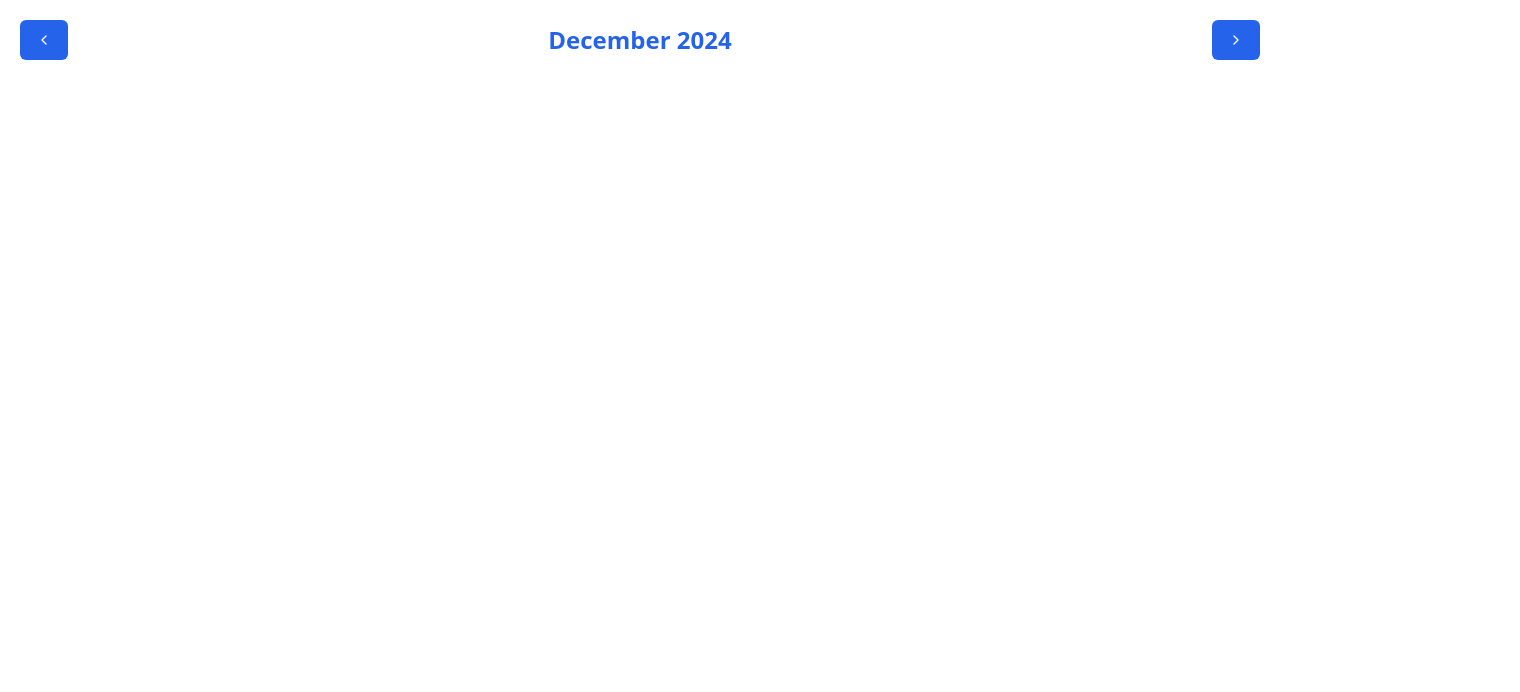
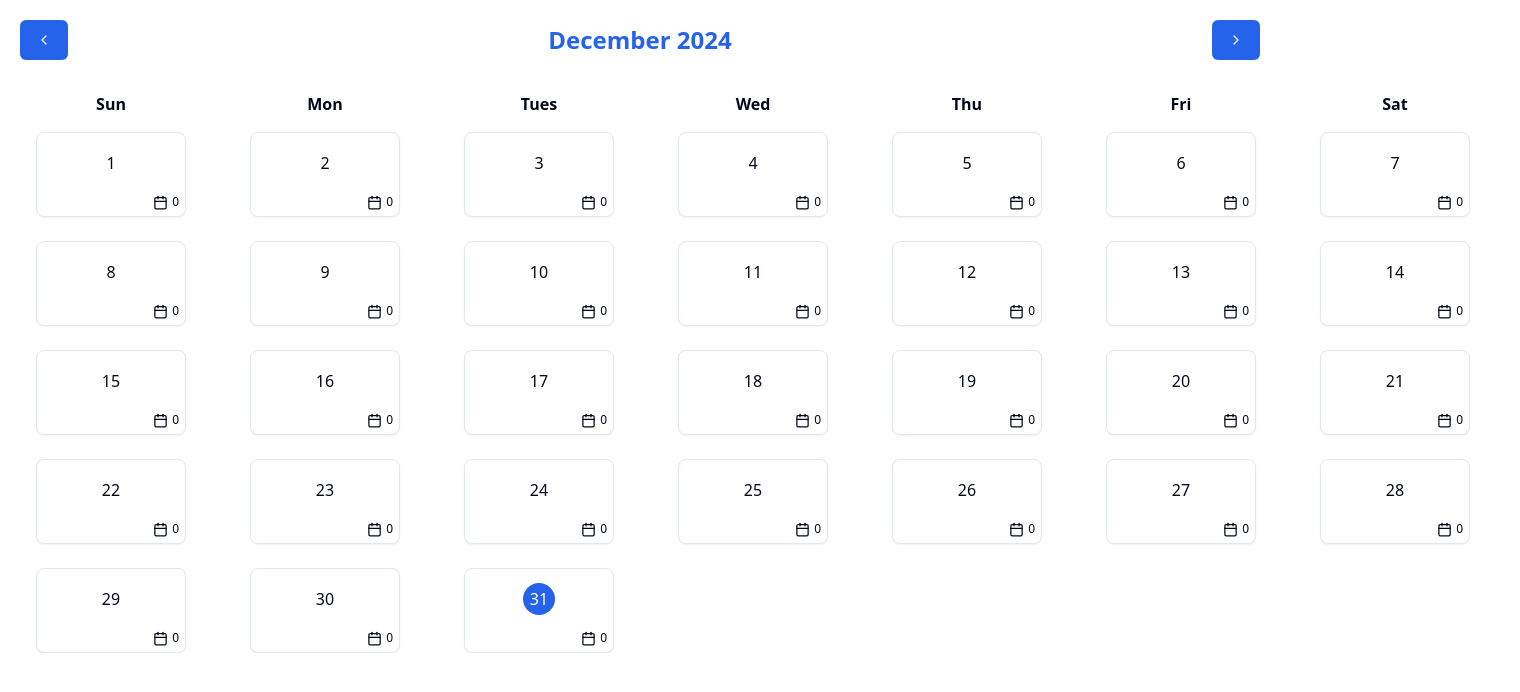
Before and after one commit to HimanshuS1nha/Dacoid-Internship-Task, a React (Vite) app: page / in a window 1280 px wide. Shown: the top 692 px of the page, 1520 px wide, since content can reach past the window. Built offline with nearby package versions, Linux system fonts and the light colour scheme.

Commit message:
Calendar UI complete

```diff
--- a/package.json
+++ b/package.json
@@ -10,6 +10,7 @@
     "preview": "vite preview"
   },
   "dependencies": {
+    "@radix-ui/react-label": "^2.1.1",
     "@radix-ui/react-slot": "^1.1.1",
     "class-variance-authority": "^0.7.1",
     "clsx": "^2.1.1",
@@ -19,6 +20,7 @@
     "react-dom": "^18.3.1",
     "tailwind-merge": "^2.6.0",
     "tailwindcss-animate": "^1.0.7",
+    "uuid": "^11.0.3",
     "zustand": "^5.0.2"
   },
   "devDependencies": {
--- a/src/App.tsx
+++ b/src/App.tsx
@@ -1,6 +1,7 @@
 import { ChevronLeft, ChevronRight } from "lucide-react";
 
 import { Button } from "@/components/ui/button";
+import Calendar from "@/components/Calendar";
 
 import { useMonth } from "@/hooks/useMonth";
 import { useYear } from "@/hooks/useYear";
@@ -41,6 +42,8 @@ const App = () => {
           <ChevronRight color="white" />
         </Button>
       </div>
+
+      <Calendar />
     </div>
   );
 };
--- /dev/null
+++ b/src/components/Calendar.tsx
@@ -0,0 +1,48 @@
+import { startOfMonth, endOfMonth, getDay } from "date-fns";
+
+import DateCard from "@/components/DateCard";
+
+import { useMonth } from "@/hooks/useMonth";
+import { useYear } from "@/hooks/useYear";
+
+import { days } from "@/constants/days";
+
+const Calendar = () => {
+  const month = useMonth((state) => state.month);
+  const year = useYear((state) => state.year);
+
+  const getCalendar = () => {
+    const firstDay = startOfMonth(new Date(year, month));
+    const lastDay = endOfMonth(firstDay);
+    const firstDayOfWeek = getDay(firstDay);
+    const daysInMonth = lastDay.getDate();
+
+    const calendar: string[] = new Array(firstDayOfWeek).fill("");
+
+    for (let day = 1; day <= daysInMonth; day++) {
+      calendar.push(day.toString());
+    }
+
+    return calendar;
+  };
+  return (
+    <div className="flex flex-col gap-y-4 pl-4 min-w-[1500px] overflow-hidden overflow-x-auto">
+      <div className="flex items-center flex-wrap gap-x-16">
+        {days.map((day) => {
+          return (
+            <div key={day} className="w-[150px] flex justify-center">
+              <p className="font-bold">{day}</p>
+            </div>
+          );
+        })}
+      </div>
+      <div className="flex items-center flex-wrap gap-x-16 gap-y-6">
+        {getCalendar().map((item, i) => {
+          return <DateCard key={i} date={item} />;
+        })}
+      </div>
+    </div>
+  );
+};
+
+export default Calendar;
--- /dev/null
+++ b/src/components/DateCard.tsx
@@ -0,0 +1,34 @@
+import { CalendarIcon } from "lucide-react";
+
+import { Card, CardContent } from "@/components/ui/card";
+
+const DateCard = ({ date }: { date: string }) => {
+  return (
+    <Card
+      className={`w-[150px] h-[85px] flex items-center justify-center hover:text-white delay-100 transition-all cursor-pointer relative ${
+        date === "" ? "bg-gray-300" : "hover:bg-primary"
+      }`}
+    >
+      {date !== "" && (
+        <CardContent className="flex flex-col items-center">
+          <p
+            className={`${
+              new Date().getDate() === parseInt(date)
+                ? "bg-primary size-8 flex justify-center items-center rounded-full text-white"
+                : ""
+            }`}
+          >
+            {date}
+          </p>
+
+          <div className="absolute bottom-1.5 right-1.5 flex gap-x-1 items-center">
+            <CalendarIcon size={15} />
+            <p className="text-xs">0</p>
+          </div>
+        </CardContent>
+      )}
+    </Card>
+  );
+};
+
+export default DateCard;
--- /dev/null
+++ b/src/components/ui/card.tsx
@@ -0,0 +1,79 @@
+import * as React from "react"
+
+import { cn } from "@/lib/utils"
+
+const Card = React.forwardRef<
+  HTMLDivElement,
+  React.HTMLAttributes<HTMLDivElement>
+>(({ className, ...props }, ref) => (
+  <div
+    ref={ref}
+    className={cn(
+      "rounded-lg border bg-card text-card-foreground shadow-sm",
+      className
+    )}
+    {...props}
+  />
+))
+Card.displayName = "Card"
+
+const CardHeader = React.forwardRef<
+  HTMLDivElement,
+  React.HTMLAttributes<HTMLDivElement>
+>(({ className, ...props }, ref) => (
+  <div
+    ref={ref}
+    className={cn("flex flex-col space-y-1.5 p-6", className)}
+    {...props}
+  />
+))
+CardHeader.displayName = "CardHeader"
+
+const CardTitle = React.forwardRef<
+  HTMLDivElement,
+  React.HTMLAttributes<HTMLDivElement>
+>(({ className, ...props }, ref) => (
+  <div
+    ref={ref}
+    className={cn(
+      "text-2xl font-semibold leading-none tracking-tight",
+      className
+    )}
+    {...props}
+  />
+))
+CardTitle.displayName = "CardTitle"
+
+const CardDescription = React.forwardRef<
+  HTMLDivElement,
+  React.HTMLAttributes<HTMLDivElement>
+>(({ className, ...props }, ref) => (
+  <div
+    ref={ref}
+    className={cn("text-sm text-muted-foreground", className)}
+    {...props}
+  />
+))
+CardDescription.displayName = "CardDescription"
+
+const CardContent = React.forwardRef<
+  HTMLDivElement,
+  React.HTMLAttributes<HTMLDivElement>
+>(({ className, ...props }, ref) => (
+  <div ref={ref} className={cn("p-6 pt-0", className)} {...props} />
+))
+CardContent.displayName = "CardContent"
+
+const CardFooter = React.forwardRef<
+  HTMLDivElement,
+  React.HTMLAttributes<HTMLDivElement>
+>(({ className, ...props }, ref) => (
+  <div
+    ref={ref}
+    className={cn("flex items-center p-6 pt-0", className)}
+    {...props}
+  />
+))
+CardFooter.displayName = "CardFooter"
+
+export { Card, CardHeader, CardFooter, CardTitle, CardDescription, CardContent }
--- /dev/null
+++ b/src/components/ui/input.tsx
@@ -0,0 +1,22 @@
+import * as React from "react"
+
+import { cn } from "@/lib/utils"
+
+const Input = React.forwardRef<HTMLInputElement, React.ComponentProps<"input">>(
+  ({ className, type, ...props }, ref) => {
+    return (
+      <input
+        type={type}
+        className={cn(
+          "flex h-10 w-full rounded-md border border-input bg-background px-3 py-2 text-base ring-offset-background file:border-0 file:bg-transparent file:text-sm file:font-medium file:text-foreground placeholder:text-muted-foreground focus-visible:outline-none focus-visible:ring-2 focus-visible:ring-ring focus-visible:ring-offset-2 disabled:cursor-not-allowed disabled:opacity-50 md:text-sm",
+          className
+        )}
+        ref={ref}
+        {...props}
+      />
+    )
+  }
+)
+Input.displayName = "Input"
+
+export { Input }
--- /dev/null
+++ b/src/components/ui/label.tsx
@@ -0,0 +1,24 @@
+import * as React from "react"
+import * as LabelPrimitive from "@radix-ui/react-label"
+import { cva, type VariantProps } from "class-variance-authority"
+
+import { cn } from "@/lib/utils"
+
+const labelVariants = cva(
+  "text-sm font-medium leading-none peer-disabled:cursor-not-allowed peer-disabled:opacity-70"
+)
+
+const Label = React.forwardRef<
+  React.ElementRef<typeof LabelPrimitive.Root>,
+  React.ComponentPropsWithoutRef<typeof LabelPrimitive.Root> &
+    VariantProps<typeof labelVariants>
+>(({ className, ...props }, ref) => (
+  <LabelPrimitive.Root
+    ref={ref}
+    className={cn(labelVariants(), className)}
+    {...props}
+  />
+))
+Label.displayName = LabelPrimitive.Root.displayName
+
+export { Label }
--- /dev/null
+++ b/src/components/ui/textarea.tsx
@@ -0,0 +1,22 @@
+import * as React from "react"
+
+import { cn } from "@/lib/utils"
+
+const Textarea = React.forwardRef<
+  HTMLTextAreaElement,
+  React.ComponentProps<"textarea">
+>(({ className, ...props }, ref) => {
+  return (
+    <textarea
+      className={cn(
+        "flex min-h-[80px] w-full rounded-md border border-input bg-background px-3 py-2 text-base ring-offset-background placeholder:text-muted-foreground focus-visible:outline-none focus-visible:ring-2 focus-visible:ring-ring focus-visible:ring-offset-2 disabled:cursor-not-allowed disabled:opacity-50 md:text-sm",
+        className
+      )}
+      ref={ref}
+      {...props}
+    />
+  )
+})
+Textarea.displayName = "Textarea"
+
+export { Textarea }
```
Also changed, not shown: types.ts (added, +9 -0 lines), 1 other file (tests, documents, lock files or other folders).
